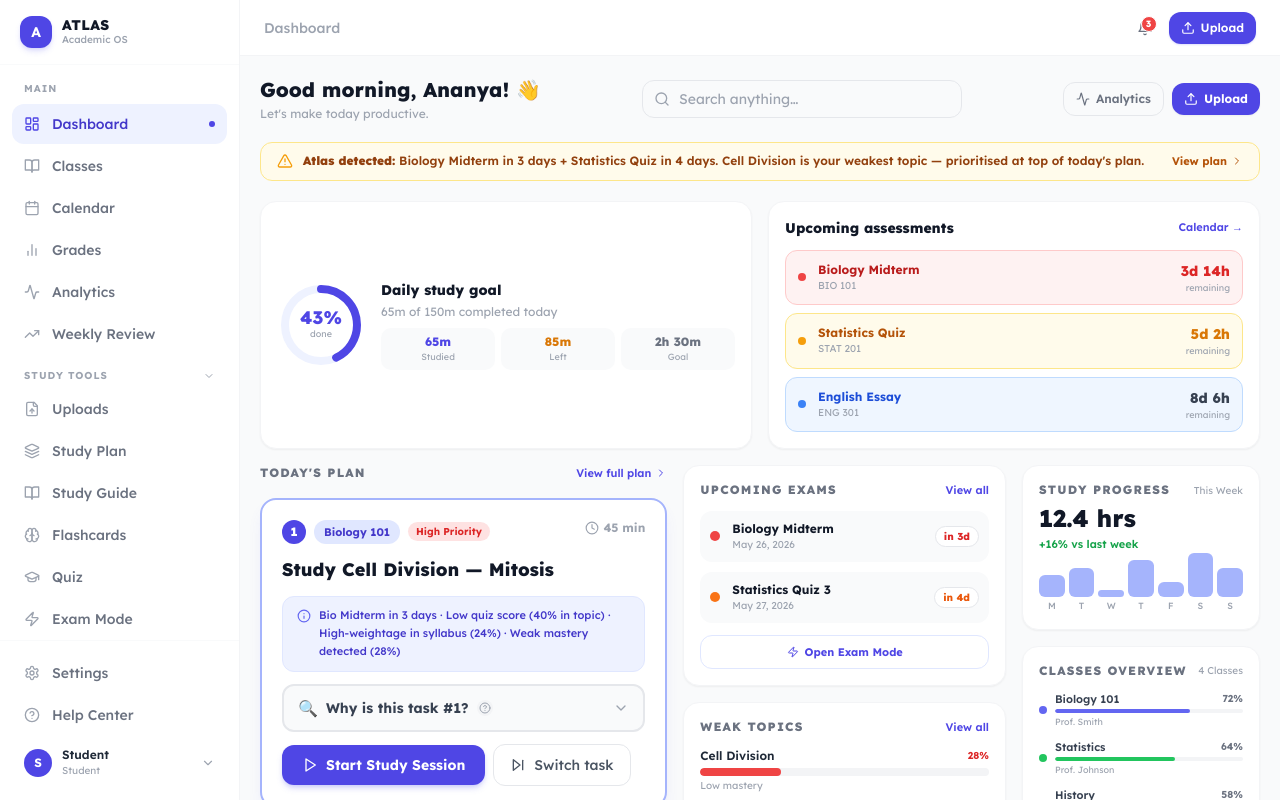
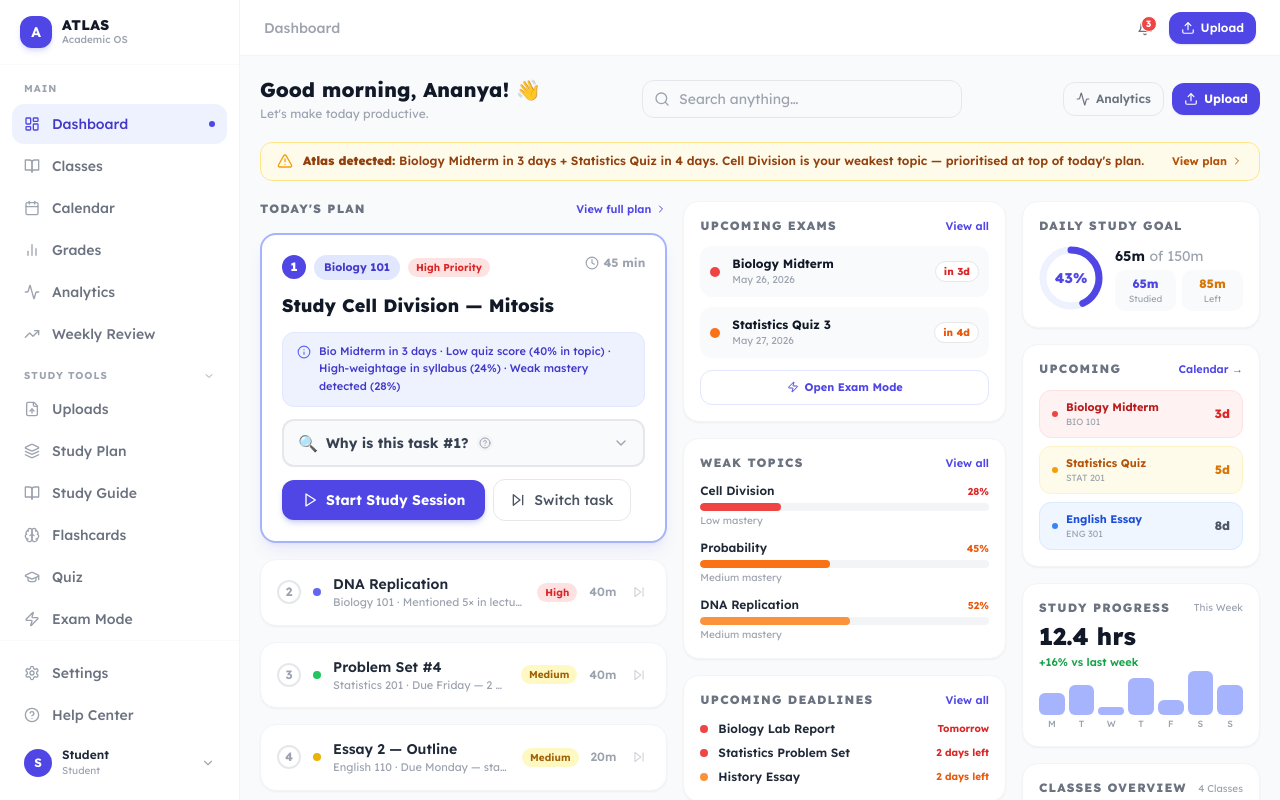
Before and after one commit to manjushakarpe1982/atlas-academic-os, a Next.js app in the folder frontend/: page /home in a window 1280 px wide. Built offline with nearby package versions, Linux system fonts and the light colour scheme.

Commit message:
Update page.tsx

```diff
--- a/frontend/src/app/home/page.tsx
+++ b/frontend/src/app/home/page.tsx
@@ -3,7 +3,7 @@
 import { useState, useEffect } from 'react';
 import Link from 'next/link';
 import AppLayout from '@/components/layout/AppLayout';
-
+import { PageSkeleton } from '@/components/Skeleton';
 import EmptyState from '@/components/EmptyState';
 import Tooltip from '@/components/Tooltip';
 import {
@@ -12,7 +12,6 @@ import {
   BarChart2, Target, BookOpen, Upload, Sparkles, ArrowRight,
   Activity,
 } from 'lucide-react';
-import { PageSkeleton } from '@/components/Skeleton';
 
 /* ─── Mock data ──────────────────────────────────────────────── */
 const TODAY_TASKS = [
@@ -325,46 +324,42 @@ function TaskRow({ task, rank, onSkip }: { task: typeof TODAY_TASKS[0]; rank: nu
 /* ─── Main page ──────────────────────────────────────────────── */
 /* ─── Daily goal ring ────────────────────────────────────────── */
 function DailyGoalRing() {
-  const goalMins    = 150; // 2.5 hours
-  const doneMins    = 65;
-  const pct         = Math.min(100, Math.round((doneMins / goalMins) * 100));
-  const r           = 36;
-  const circ        = 2 * Math.PI * r;
-  const offset      = circ * (1 - pct / 100);
-  const done        = pct >= 100;
+  const goalMins = 150;
+  const doneMins = 65;
+  const pct      = Math.min(100, Math.round((doneMins / goalMins) * 100));
+  const r        = 28;
+  const circ     = 2 * Math.PI * r;
+  const offset   = circ * (1 - pct / 100);
+  const done     = pct >= 100;
 
   return (
-    <div className="bg-white border border-gray-100 rounded-2xl p-4 shadow-sm flex items-center gap-4">
+    <div className="bg-white border border-gray-100 rounded-2xl p-4 shadow-sm">
+      <p className="text-xs font-extrabold text-gray-500 uppercase tracking-widest mb-3">Daily Study Goal</p>
+      <div className="flex items-center gap-3">
         {/* Ring */}
         <div className="relative flex-shrink-0">
-        <svg width="88" height="88" viewBox="0 0 88 88">
-          <circle cx="44" cy="44" r={r} fill="none" stroke="#EEF2FF" strokeWidth="8" />
-          <circle cx="44" cy="44" r={r} fill="none"
+          <svg width="64" height="64" viewBox="0 0 64 64">
+            <circle cx="32" cy="32" r={r} fill="none" stroke="#EEF2FF" strokeWidth="7" />
+            <circle cx="32" cy="32" r={r} fill="none"
               stroke={done ? '#10B981' : '#4F46E5'}
-            strokeWidth="8" strokeLinecap="round"
+              strokeWidth="7" strokeLinecap="round"
               strokeDasharray={circ}
               strokeDashoffset={offset}
-            transform="rotate(-90 44 44)"
+              transform="rotate(-90 32 32)"
               style={{ transition:'stroke-dashoffset 0.8s ease' }}
             />
           </svg>
           <div className="absolute inset-0 flex flex-col items-center justify-center">
-          <p className={`text-lg font-extrabold leading-none ${done ? 'text-emerald-600' : 'text-indigo-600'}`}>{pct}%</p>
-          <p className="text-[9px] text-gray-400">done</p>
+            <p className={`text-sm font-extrabold leading-none ${done ? 'text-emerald-600' : 'text-indigo-600'}`}>{pct}%</p>
           </div>
         </div>
-      {/* Info */}
+        {/* Stats */}
         <div className="flex-1 min-w-0">
-        <div className="flex items-center gap-1.5 mb-1">
-          <p className="text-sm font-extrabold text-gray-900">Daily study goal</p>
-          {done && <span className="text-[10px] font-bold bg-emerald-100 text-emerald-700 px-1.5 py-0.5 rounded-full">✓ Done!</span>}
-        </div>
-        <p className="text-xs text-gray-400 mb-2">{doneMins}m of {goalMins}m completed today</p>
-        <div className="grid grid-cols-3 gap-1.5">
+          <p className="text-sm font-bold text-gray-900 mb-1">{doneMins}m <span className="text-gray-400 font-normal">of {goalMins}m</span></p>
+          <div className="grid grid-cols-2 gap-1.5">
             {[
               { label:'Studied', value:`${doneMins}m`, color:'text-indigo-600' },
-            { label:'Left',    value:`${goalMins - doneMins}m`, color:'text-amber-600' },
-            { label:'Goal',    value:`${Math.floor(goalMins/60)}h ${goalMins%60}m`, color:'text-gray-500' },
+              { label:'Left',    value:`${goalMins-doneMins}m`, color:'text-amber-600' },
             ].map((s) => (
               <div key={s.label} className="bg-gray-50 rounded-lg p-1.5 text-center">
                 <p className={`text-xs font-extrabold ${s.color}`}>{s.value}</p>
@@ -374,37 +369,36 @@ function DailyGoalRing() {
           </div>
         </div>
       </div>
+    </div>
   );
 }
 
 /* ─── Exam countdown widget ──────────────────────────────────── */
 function ExamCountdown() {
   const exams = [
-    { name:'Biology Midterm',  subject:'BIO 101',  days:3,  hours:14, color:'bg-red-500',    light:'bg-red-50',    border:'border-red-200',    text:'text-red-700'    },
-    { name:'Statistics Quiz',  subject:'STAT 201', days:5,  hours:2,  color:'bg-amber-500',  light:'bg-amber-50',  border:'border-amber-200',  text:'text-amber-700'  },
-    { name:'English Essay',    subject:'ENG 301',  days:8,  hours:6,  color:'bg-blue-500',   light:'bg-blue-50',   border:'border-blue-200',   text:'text-blue-700'   },
+    { name:'Biology Midterm', subject:'BIO 101',  days:3, color:'bg-red-500',   light:'bg-red-50',   border:'border-red-100',   text:'text-red-700'   },
+    { name:'Statistics Quiz', subject:'STAT 201', days:5, color:'bg-amber-500', light:'bg-amber-50', border:'border-amber-100', text:'text-amber-700' },
+    { name:'English Essay',   subject:'ENG 301',  days:8, color:'bg-blue-500',  light:'bg-blue-50',  border:'border-blue-100',  text:'text-blue-700'  },
   ];
-
   return (
     <div className="bg-white border border-gray-100 rounded-2xl p-4 shadow-sm">
       <div className="flex items-center justify-between mb-3">
-        <p className="text-sm font-extrabold text-gray-900">Upcoming assessments</p>
+        <p className="text-xs font-extrabold text-gray-500 uppercase tracking-widest">Upcoming</p>
         <Link href="/calendar" className="text-[11px] font-semibold text-indigo-600 hover:underline">Calendar →</Link>
       </div>
       <div className="space-y-2">
         {exams.map((e) => (
-          <div key={e.name} className={`flex items-center gap-3 ${e.light} border ${e.border} rounded-xl px-3 py-2.5`}>
-            <div className={`w-2 h-2 rounded-full flex-shrink-0 ${e.color}`} />
-            <div className="flex-1 min-w-0">
-              <p className={`text-xs font-bold ${e.text} truncate`}>{e.name}</p>
-              <p className="text-[10px] text-gray-400">{e.subject}</p>
+          <div key={e.name} className={`flex items-center justify-between gap-2 ${e.light} border ${e.border} rounded-xl px-3 py-2`}>
+            <div className="flex items-center gap-2 min-w-0">
+              <div className={`w-1.5 h-1.5 rounded-full flex-shrink-0 ${e.color}`} />
+              <div className="min-w-0">
+                <p className={`text-[11px] font-bold ${e.text} truncate`}>{e.name}</p>
+                <p className="text-[9px] text-gray-400">{e.subject}</p>
               </div>
-            <div className="text-right flex-shrink-0">
-              <p className={`text-sm font-extrabold ${e.days <= 3 ? 'text-red-600' : e.days <= 5 ? 'text-amber-600' : 'text-gray-700'}`}>
-                {e.days}d {e.hours}h
-              </p>
-              <p className="text-[9px] text-gray-400">remaining</p>
             </div>
+            <span className={`text-xs font-extrabold flex-shrink-0 ${e.days<=3?'text-red-600':e.days<=5?'text-amber-600':'text-gray-600'}`}>
+              {e.days}d
+            </span>
           </div>
         ))}
       </div>
@@ -487,12 +481,6 @@ export default function HomePage() {
           <Link href="/study-plan" className="ml-auto text-[11px] font-bold text-amber-700 hover:text-amber-900 whitespace-nowrap flex items-center gap-1">
             View plan <ChevronRight className="w-3 h-3" />
           </Link>
-        </div>
-
-        {/* ── Daily goal ring + exam countdown ─────────────────── */}
-        <div className="grid grid-cols-1 sm:grid-cols-2 gap-4 mb-4">
-          <DailyGoalRing />
-          <ExamCountdown />
         </div>
 
         {/* ── 3-col grid ───────────────────────────────────────── */}
@@ -604,12 +592,47 @@ export default function HomePage() {
                 ))}
               </div>
             </div>
+
+            {/* Flashcards Due */}
+            <div className="bg-white border border-gray-100 rounded-2xl p-4 shadow-sm">
+              <div className="flex items-center justify-between mb-3">
+                <p className="text-xs font-extrabold text-gray-500 uppercase tracking-widest">Flashcards Due</p>
+                <Link href="/flashcards" className="text-[11px] text-indigo-600 font-semibold hover:underline">Review all</Link>
+              </div>
+              <div className="flex items-center gap-3 bg-indigo-50 border border-indigo-100 rounded-xl px-3.5 py-2.5 mb-3">
+                <div className="w-8 h-8 rounded-xl bg-indigo-600 flex items-center justify-center flex-shrink-0 shadow-sm shadow-indigo-500/20">
+                  <Brain className="w-4 h-4 text-white" />
+                </div>
+                <div>
+                  <p className="text-base font-extrabold text-indigo-700 leading-none">{totalFlashcards} cards</p>
+                  <p className="text-[10px] text-indigo-500 font-medium mt-0.5">due for review today</p>
+                </div>
+              </div>
+              <div className="space-y-2 mb-3">
+                {FLASHCARD_DECKS.map((d) => (
+                  <div key={d.class} className="flex items-center gap-2.5">
+                    <div className={`w-2 h-2 rounded-full flex-shrink-0 ${d.dot}`} />
+                    <p className="text-[11px] font-medium text-gray-700 flex-1 truncate">{d.class}</p>
+                    <span className={`text-[11px] font-extrabold ${d.color}`}>{d.cards} cards</span>
+                  </div>
+                ))}
+              </div>
+              <Link href="/flashcards"
+                className="w-full flex items-center justify-center gap-1.5 bg-indigo-600 hover:bg-indigo-700 text-white text-[11px] font-bold py-2.5 rounded-xl transition-all shadow-sm shadow-indigo-500/20">
+                <Brain className="w-3.5 h-3.5" /> Start flashcard review
+              </Link>
+            </div>
           </div>
 
           {/* COL 3 — Right (3 cols) */}
           <div className="col-span-1 lg:col-span-3 space-y-4">
 
-            {/* Study Progress + bar chart */}
+            {/* Daily goal ring — compact in sidebar */}
+            <DailyGoalRing />
+
+            {/* Exam countdown */}
+            <ExamCountdown />
+
             <div className="bg-white border border-gray-100 rounded-2xl p-4 shadow-sm">
               <div className="flex items-center justify-between mb-1">
                 <p className="text-xs font-extrabold text-gray-500 uppercase tracking-widest">Study Progress</p>
@@ -645,35 +668,6 @@ export default function HomePage() {
               </div>
             </div>
 
-            {/* Flashcards Due */}
-            <div className="bg-white border border-gray-100 rounded-2xl p-4 shadow-sm">
-              <div className="flex items-center justify-between mb-3">
-                <p className="text-xs font-extrabold text-gray-500 uppercase tracking-widest">Flashcards Due</p>
-                <Link href="/flashcards" className="text-[11px] text-indigo-600 font-semibold hover:underline">Review all</Link>
-              </div>
-              <div className="flex items-center gap-3 bg-indigo-50 border border-indigo-100 rounded-xl px-3.5 py-2.5 mb-3">
-                <div className="w-8 h-8 rounded-xl bg-indigo-600 flex items-center justify-center flex-shrink-0 shadow-sm shadow-indigo-500/20">
-                  <Brain className="w-4 h-4 text-white" />
-                </div>
-                <div>
-                  <p className="text-base font-extrabold text-indigo-700 leading-none">{totalFlashcards} cards</p>
-                  <p className="text-[10px] text-indigo-500 font-medium mt-0.5">due for review today</p>
-                </div>
-              </div>
-              <div className="space-y-2 mb-3">
-                {FLASHCARD_DECKS.map((d) => (
-                  <div key={d.class} className="flex items-center gap-2.5">
-                    <div className={`w-2 h-2 rounded-full flex-shrink-0 ${d.dot}`} />
-                    <p className="text-[11px] font-medium text-gray-700 flex-1 truncate">{d.class}</p>
-                    <span className={`text-[11px] font-extrabold ${d.color}`}>{d.cards} cards</span>
-                  </div>
-                ))}
-              </div>
-              <Link href="/flashcards"
-                className="w-full flex items-center justify-center gap-1.5 bg-indigo-600 hover:bg-indigo-700 text-white text-[11px] font-bold py-2.5 rounded-xl transition-all shadow-sm shadow-indigo-500/20">
-                <Brain className="w-3.5 h-3.5" /> Start flashcard review
-              </Link>
-            </div>
           </div>
         </div>
       </div>
```
Lines whose indentation alone changed are shown as unchanged.
